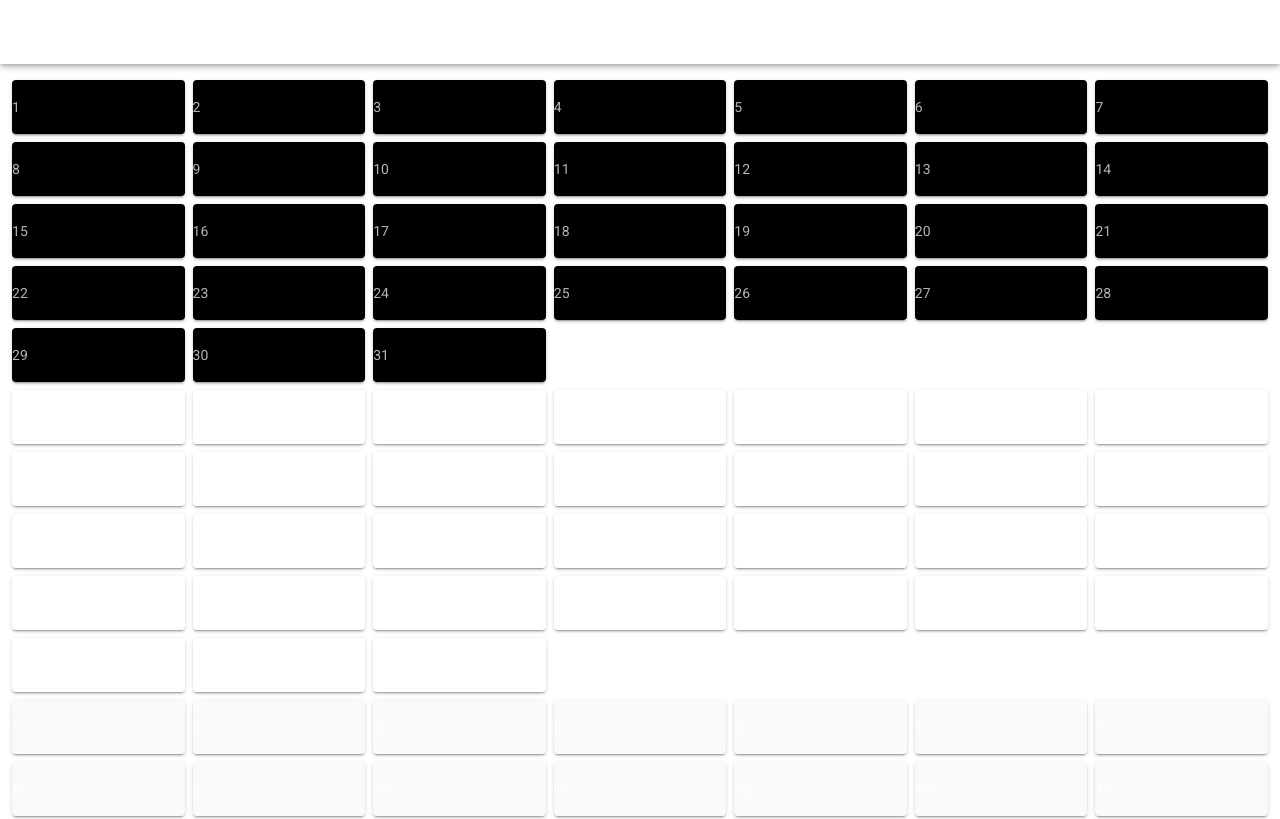
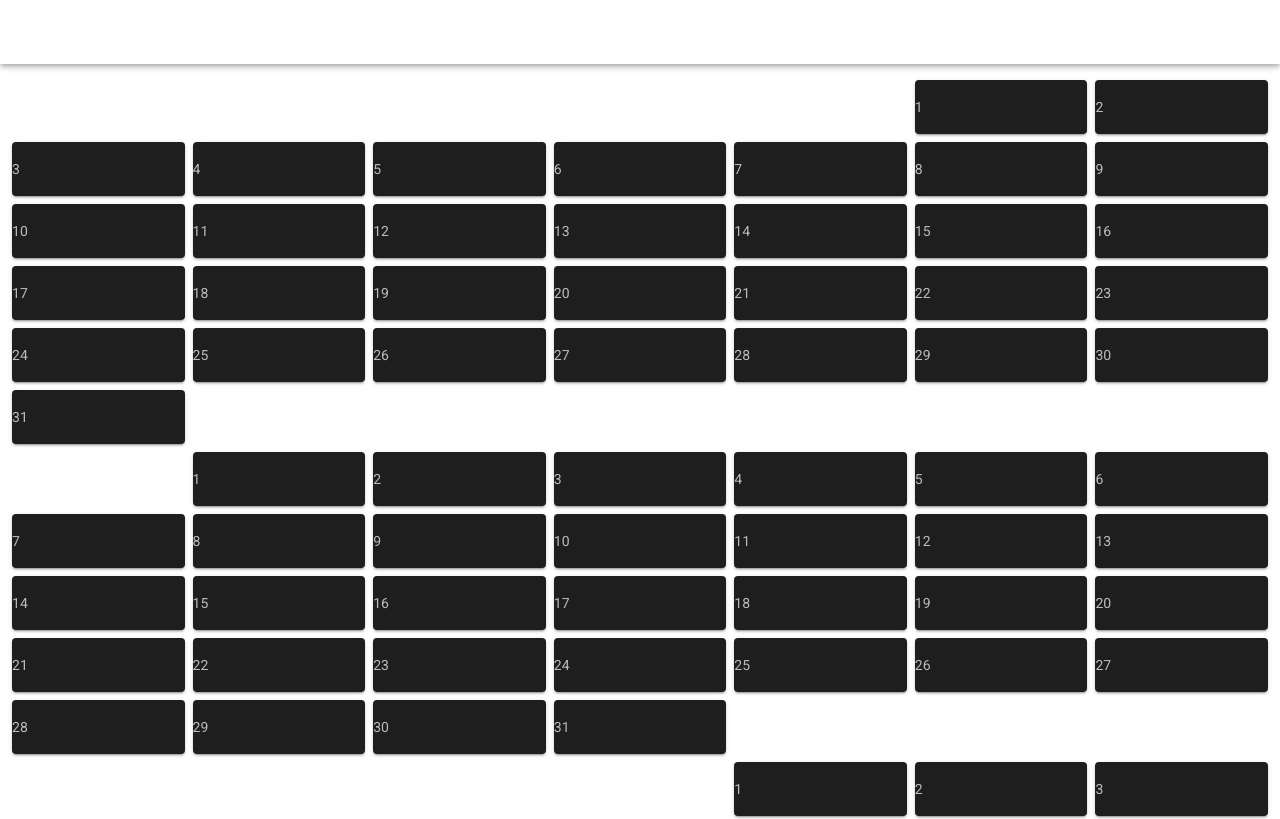
Before and after one commit to fiahfy/nuxt-tile, a Nuxt app: page / in a window 1280 px wide. Shown: the top 819 px of the page. Built offline with nearby package versions, Linux system fonts and the light colour scheme.

Commit message:
Add calendar component

```diff
--- /dev/null
+++ b/src/components/Calendar.vue
@@ -0,0 +1,63 @@
+<template>
+  <v-layout
+    class="calendar"
+    row
+    wrap
+  >
+    <v-flex
+      v-for="i in offsetBegin"
+      :key="`b${i}`"
+    />
+    <v-flex
+      v-for="d in dates"
+      :key="d"
+    >
+      <v-card
+        dark
+      >
+        <v-card-text
+          class="px-0"
+        >{{ d }}</v-card-text>
+      </v-card>
+    </v-flex>
+    <v-flex
+      v-for="i in offsetEnd"
+      :key="`e${i}`"
+    />
+  </v-layout>
+</template>
+
+<script>
+export default {
+  props: {
+    year: {
+      type: Number,
+      required: true
+    },
+    month: {
+      type: Number,
+      required: true
+    }
+  },
+  computed: {
+    dates () {
+      const days = (new Date(this.year, this.month, 0)).getDate()
+      return [...Array(days).keys()].map((i) => i + 1)
+    },
+    offsetBegin () {
+      return (new Date(this.year, this.month - 1, 1)).getDay()
+    },
+    offsetEnd () {
+      return 6 - (new Date(this.year, this.month, 0)).getDay()
+    }
+  }
+}
+</script>
+
+
+<style scoped>
+.flex {
+  flex-basis: calc(100% / 7);
+  max-width: calc(100% / 7);
+}
+</style>
--- a/src/pages/index.vue
+++ b/src/pages/index.vue
@@ -5,31 +5,22 @@
     grid-list-md
     text-xs-center
   >
-    <v-layout
+    <calendar
       v-for="m in months"
       :key="m.getTime()"
-      row
-      wrap
-    >
-      <v-flex
-        v-for="d in days(m)"
-        :key="d.getTime()"
-      >
-        <v-card
-          :color="color(d)"
-          dark
-        >
-          <v-card-text
-            class="px-0"
-          >{{ d.getDate() }}</v-card-text>
-        </v-card>
-      </v-flex>
-    </v-layout>
+      :year="m.getFullYear()"
+      :month="m.getMonth() + 1"
+    />
   </v-container>
 </template>
 
 <script>
+import Calendar from '~/components/Calendar'
+
 export default {
+  components: {
+    Calendar
+  },
   data () {
     const d = new Date()
     return {
@@ -38,16 +29,6 @@ export default {
         new Date(d.getFullYear(), d.getMonth())
       ]
     }
-  },
-  computed: {
-    // dates () {
-    //   return this.months.reduce((carry, m) => {
-    //     const days = (new Date(m.getFullYear(), m.getMonth() + 1, 0)).getDate()
-    //     return carry.concat([...Array(days).keys()].map((i) => {
-    //       return new Date(m.getFullYear(), m.getMonth(), i + 1)
-    //     }))
-    //   }, [])
-    // }
   },
   async mounted () {
     while (true) {
@@ -77,12 +58,6 @@ export default {
       if (top < window.innerHeight * this.threshold) {
         this.prepend()
       }
-    },
-    days (m) {
-      const days = (new Date(m.getFullYear(), m.getMonth() + 1, 0)).getDate()
-      return [...Array(days).keys()].map((i) => {
-        return new Date(m.getFullYear(), m.getMonth(), i + 1)
-      })
     },
     color (d) {
       return [
@@ -115,10 +90,3 @@ export default {
   }
 }
 </script>
-
-<style scoped>
-.flex {
-  flex-basis: calc(100% / 7);
-  max-width: calc(100% / 7);
-}
-</style>
```
